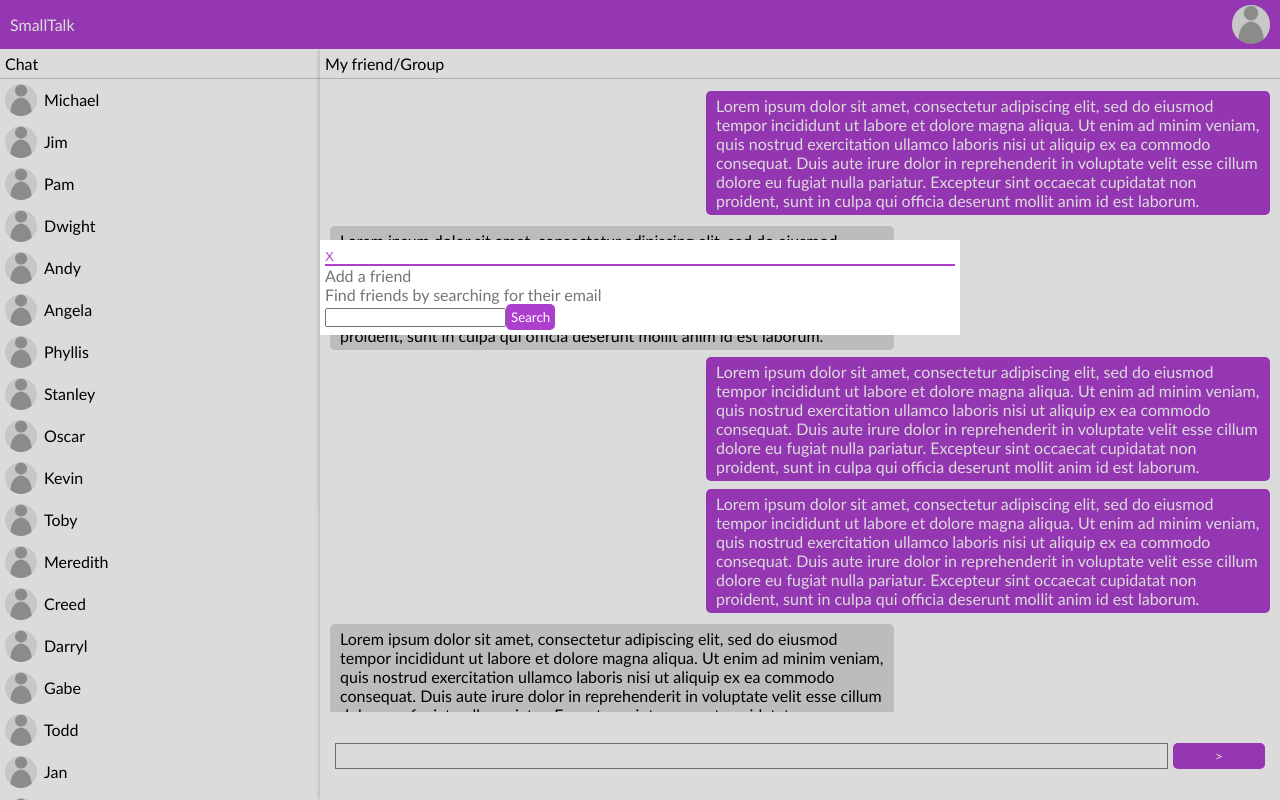
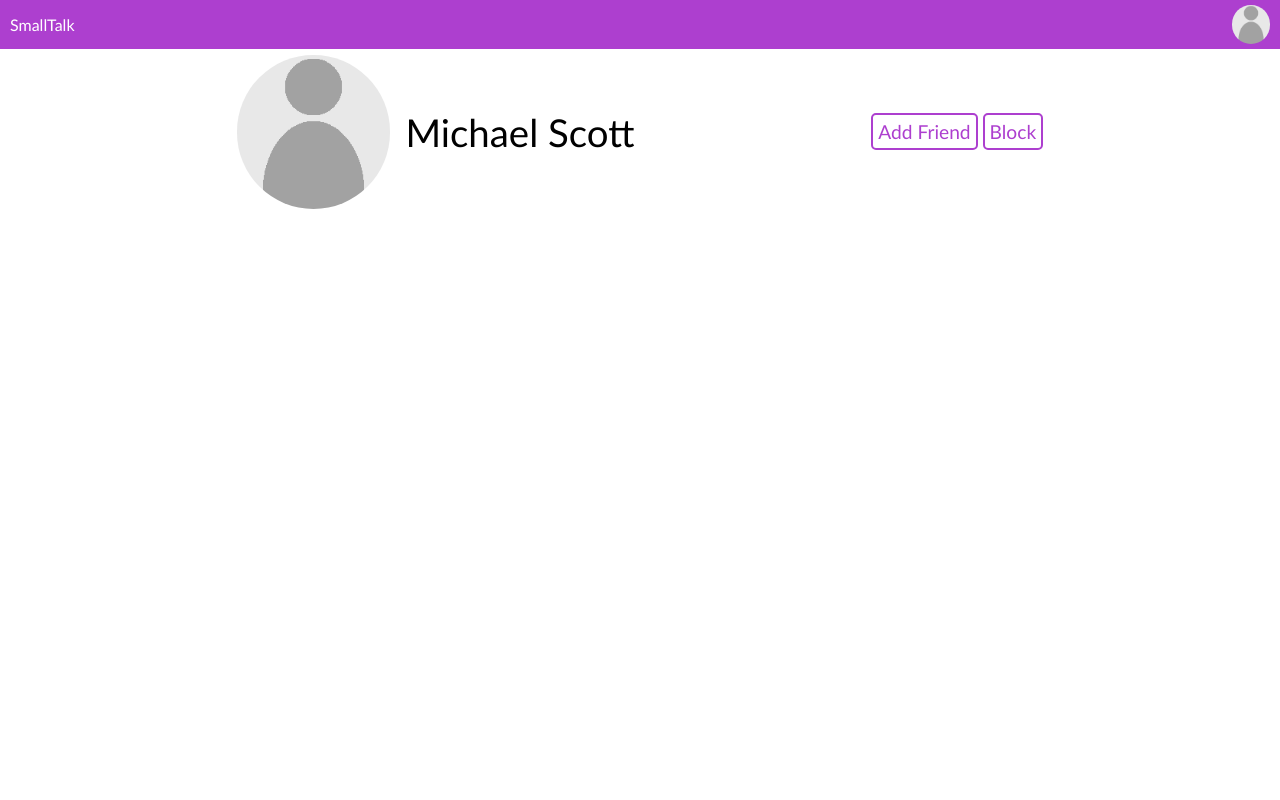
Before and after one commit to TMV518/chat-app, a React (Vite) app: page / in a window 1280 px wide. Built offline with nearby package versions, Linux system fonts and the light colour scheme.

Commit message:
Worked on profile page

```diff
--- a/src/App.jsx
+++ b/src/App.jsx
@@ -10,6 +10,7 @@ import FriendsGroups from "./FriendsGroups/FreiendsGroups";
 import Banner from "./Banner/Banner";
 import Modal from "./Modal";
 import AddFriend from "./AddFriend/AddFriend";
+import ViewChats from "./ViewChats/ViewChats";
 
 function App() {
   return (
@@ -17,24 +18,25 @@ function App() {
       {/*<SignUpPage />*/}
 
       <Banner />
-
-      <AddFriend />
-      <div className={classes["view-chats"]}>
-        <FriendsGroups />
-        <div className={classes["chat-sect"]}>
-          <div className={classes["chat-header"]}>My friend/Group</div>
-          <div className={classes["messages"]}>
-            <SentContainer />
-            <ReceivedContainer />
-            <SentContainer />
-            <SentContainer />
-            <ReceivedContainer />
-            <SentContainer />
-            <SentContainer />
+      <div className={classes["profile-parent"]}>
+        <div className={classes.profile}>
+          <div className={classes["profile-info"]}>
+            <img
+              className={classes["profile-photo"]}
+              src="../src/assets/default_avatar_200x200.png"
+            />
+            <div className={classes["profile-name"]}>Michael Scott</div>
           </div>
-          <ChatInput />
+          <div className={classes["profile-options"]}>
+            <button>Add Friend</button>
+            <button>Block</button>
+          </div>
         </div>
       </div>
+      {/*<ViewChats />*/}
+
+      {/*<AddFriend />*/}
+
       {/*<a href="#">About</a>*/}
     </div>
   );
--- a/src/App.module.css
+++ b/src/App.module.css
@@ -2,34 +2,66 @@
   font-family: "Gill Sans", "Gill Sans MT", Calibri, "Trebuchet MS", sans-serif;
 }
 
-.view-chats {
-  display: flex;
-  height: 100vh;
-
+.profile-parent {
   /*this is done for banner*/
-  padding-top: 48.5px;
+  padding-top: 55px;
 }
 
-/*****/
-.chat-sect {
-  flex: 3;
-  width: 100%;
-  /*border: 2px solid blue;*/
-  box-shadow: 0px 0px 5px 0px #00000041;
+.profile {
   display: flex;
-  flex-direction: column;
+  align-items: center;
+  /*padding-left: 15px;
+  padding-right: 15px;*/
+  justify-content: space-evenly;
 }
 
-.chat-header {
-  /*border: 1px solid rgb(255, 52, 146);*/
-  padding: 5px;
-  border-bottom: 1px solid rgb(204, 204, 204);
+.profile-info {
+  display: flex;
+  align-items: center;
+  column-gap: 15px;
+  font-size: 3vw;
 }
 
-.messages {
-  width: 100%;
-  flex: 7;
-  /*border: 2px solid green;*/
-  overflow-y: scroll;
-  padding: 10px;
+.profile-photo {
+  border-radius: 50%;
+
+  width: 12vw;
+  height: 12vw;
 }
+
+.profile-options {
+  display: flex;
+  column-gap: 5px;
+}
+
+.profile-options > button {
+  height: 30%;
+  cursor: pointer;
+  font-family: inherit;
+  padding: 5px;
+  color: white;
+  border: 2px solid rgb(173, 63, 207);
+  color: rgb(173, 63, 207);
+  background-color: white;
+  border-radius: 5px;
+  font-size: 1.5vw;
+}
+
+.profile-options > button:hover {
+  background-color: rgb(241, 241, 241);
+}
+
+@media only screen and (max-width: 800px) {
+  .profile {
+    flex-direction: column;
+    row-gap: 20px;
+  }
+
+  .profile-info {
+    font-size: 6vw;
+  }
+
+  .profile-options > button {
+    font-size: 4vw;
+  }
+}
--- /dev/null
+++ b/src/ViewChats/ViewChats.jsx
@@ -0,0 +1,23 @@
+import classes from "./ViewChats.module.css";
+import FriendsGroups from "../FriendsGroups/FreiendsGroups";
+import SentContainer from "../MsgContainers/SentContainer";
+import ReceivedContainer from "../MsgContainers/ReceivedContainer";
+import ChatInput from "../ChatInput/ChatInput";
+
+const ViewChats = () => {
+  return (
+    <div className={classes["view-chats"]}>
+      <FriendsGroups />
+      <div className={classes["chat-sect"]}>
+        <div className={classes["chat-header"]}>My friend/Group</div>
+        <div className={classes["messages"]}>
+          <SentContainer />
+          <ReceivedContainer />
+        </div>
+        <ChatInput />
+      </div>
+    </div>
+  );
+};
+
+export default ViewChats;
--- /dev/null
+++ b/src/ViewChats/ViewChats.module.css
@@ -0,0 +1,30 @@
+.view-chats {
+  display: flex;
+  height: 100vh;
+
+  /*this is done for banner*/
+  padding-top: 48.5px;
+}
+
+.chat-sect {
+  flex: 3;
+  width: 100%;
+  /*border: 2px solid blue;*/
+  box-shadow: 0px 0px 5px 0px #00000041;
+  display: flex;
+  flex-direction: column;
+}
+
+.chat-header {
+  /*border: 1px solid rgb(255, 52, 146);*/
+  padding: 5px;
+  border-bottom: 1px solid rgb(204, 204, 204);
+}
+
+.messages {
+  width: 100%;
+  flex: 7;
+  /*border: 2px solid green;*/
+  overflow-y: scroll;
+  padding: 10px;
+}
```
